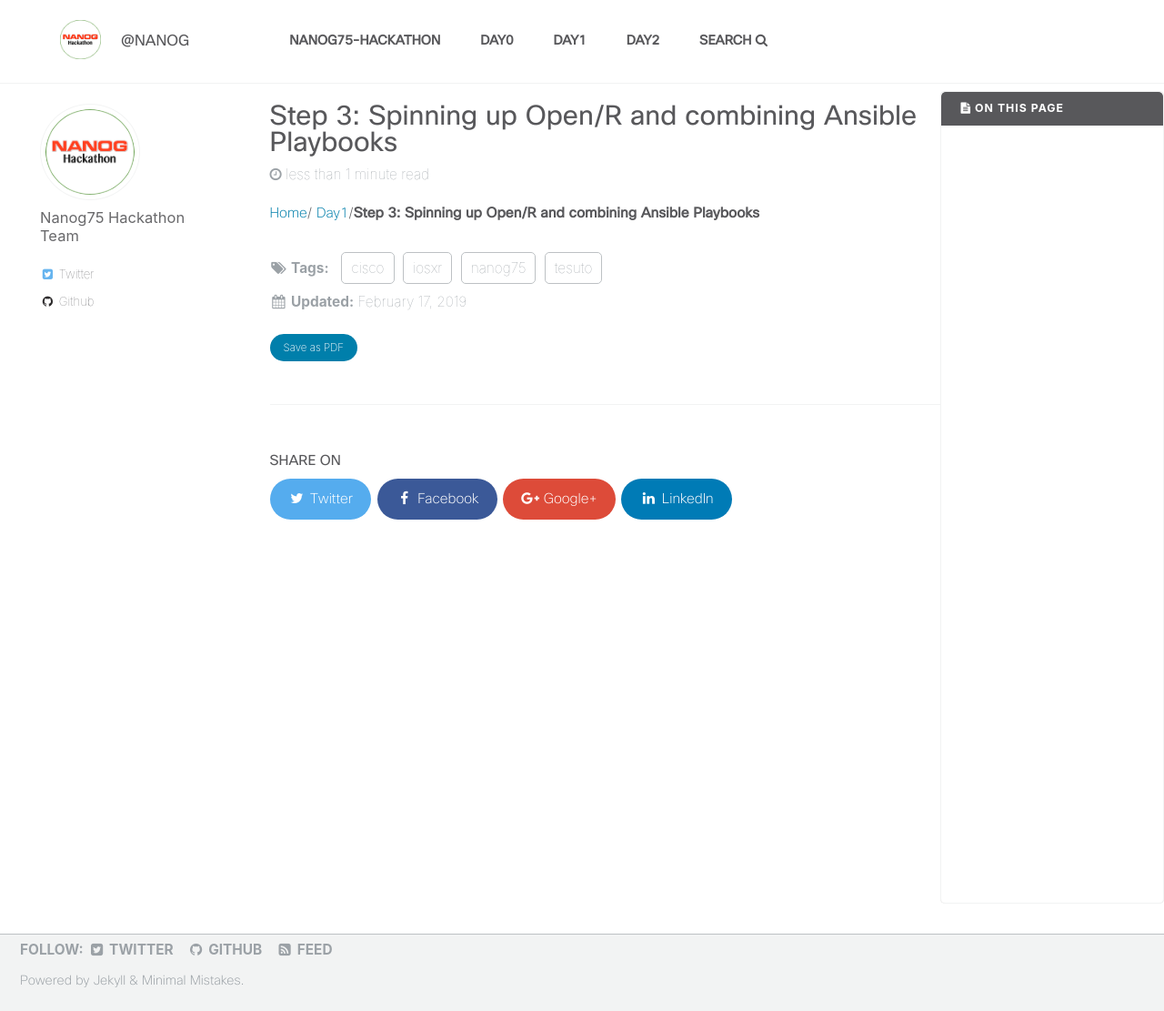
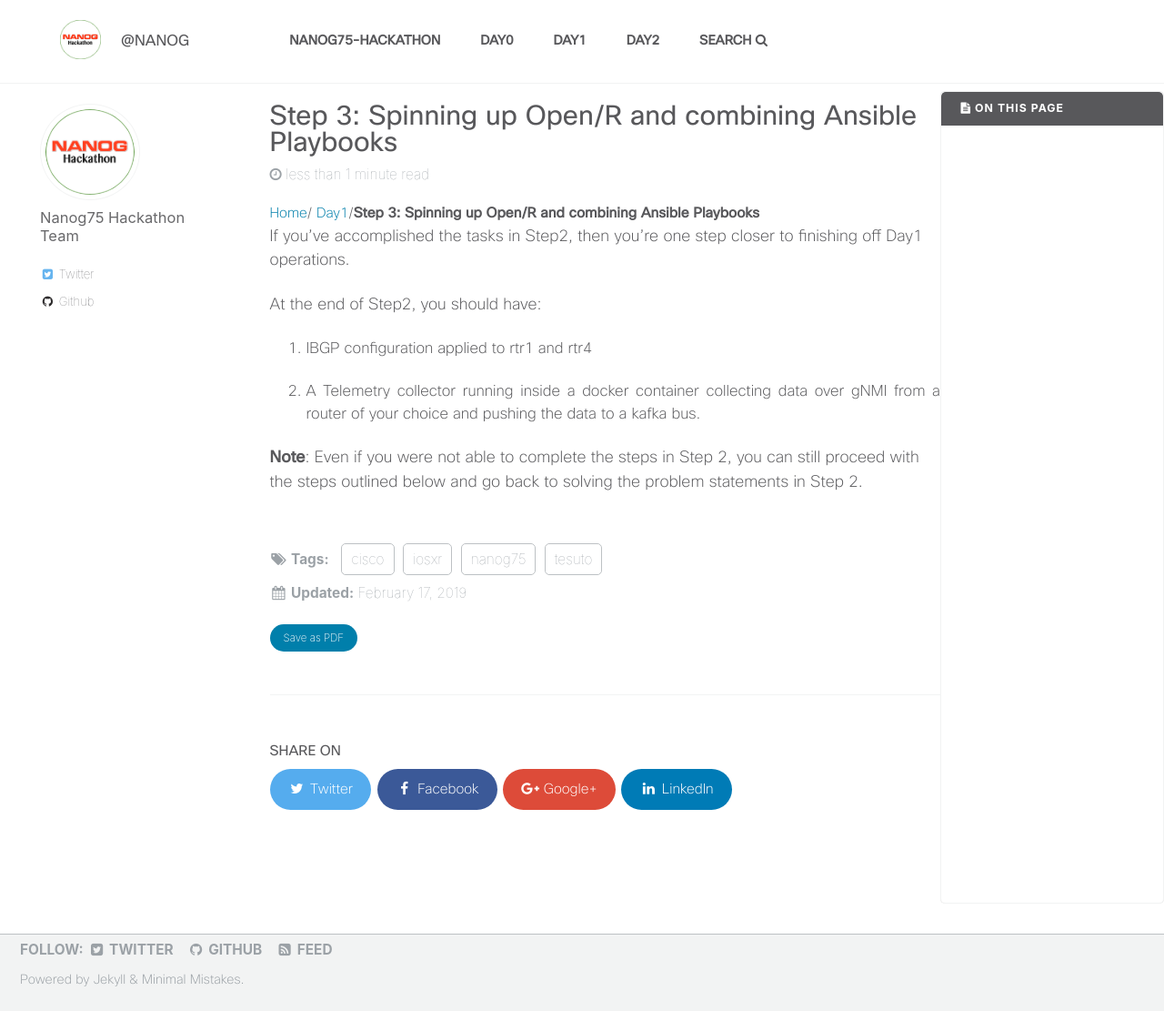
Before and after one commit to nanog75/hackathon, a Jekyll site: the page built from _day1/2019-02-17-step-3-spinning-up-open-r-and-combining-ansible-playbooks.md, in a window 1280 px wide and 1111 px high. Shown: the whole window at 91% size. Built offline with Jekyll 4.4.1, drawn with Linux system fonts in a browser that asks for light colours.

Commit message:
Create 2019-02-17-step-3-spinning-up-open-r-and-combining-ansible-playbooks.md

```diff
--- a/_day1/2019-02-17-step-3-spinning-up-open-r-and-combining-ansible-playbooks.md
+++ b/_day1/2019-02-17-step-3-spinning-up-open-r-and-combining-ansible-playbooks.md
@@ -16,3 +16,18 @@ tags:
 
 {% include toc %}
 {% include base_path %}
+
+
+
+If you've accomplished the tasks in Step2, then you're one step closer to finishing off Day1 operations.
+
+At the end of Step2, you should have:
+
+
+1.  IBGP configuration applied to rtr1 and rtr4
+
+2.  A Telemetry collector running inside a docker container collecting data over gNMI from a router of your choice and pushing the data to a kafka bus.
+
+
+
+**Note**: Even if you were not able to complete the steps in Step 2, you can still proceed with the steps outlined below and go back to solving the problem statements in Step 2.
```
